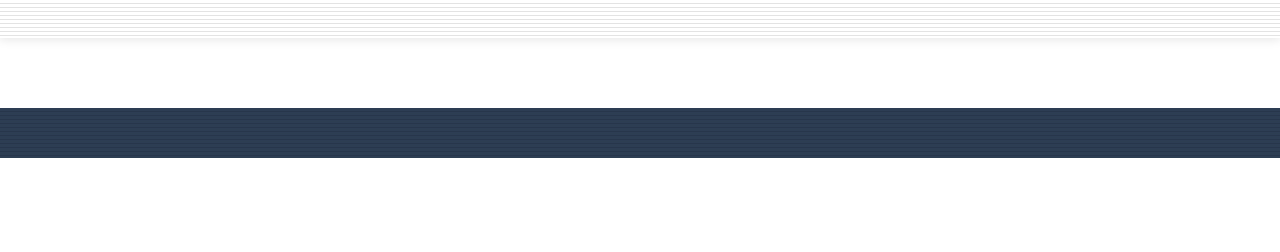
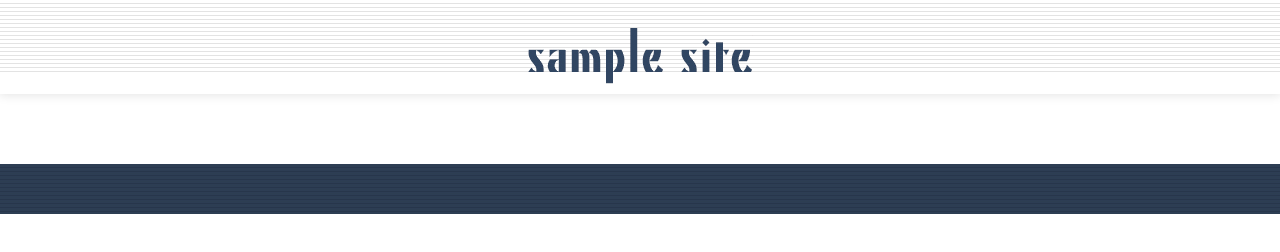
Before and after one commit to masahiraishi/mcoding, a plain HTML site: page standard-layout/index03.html in a window 1280 px wide. Drawn offline with Linux system fonts and the light colour scheme.

Commit message:
logo作成

```diff
--- a/standard-layout/css/style03.css
+++ b/standard-layout/css/style03.css
@@ -20,9 +20,30 @@ a:link,a:visited,a:hover, a:active{
 	text-decolation: none;
 }
 
+.logo{
+	width:225px;
+	height: 56px;
+	margin:0 auto;
+	background: url('../images/logo.png') no-repeat;
+	overflow: hidden;
+	text-indent:100%;
+	white-space:nowrap;
+}
+
+.logo a {
+	display:block;
+	width:100%;
+	height:100%;
+}
+
+
+
 
 .header{
 	width:100%;
+	padding: 28px 0 10px;
+	background: url('../images/bg-header.gif') repeat-x;
+	box-shadow: 0 0 10px 1px #e3e3e3;
 }
 .wrapper{
 	width:970px;
--- a/standard-layout/index03.html
+++ b/standard-layout/index03.html
@@ -7,6 +7,9 @@
 		<link rel="stylesheet" href="css/style.css">
 	</head>
 	<header class="header">
+		<h1 class="logo">
+			<a href="/">SAMPLE SITE</a>
+		</h1>
 	</header>
 	<div class="wrapper clearfix">
 		<main class="main">
```
